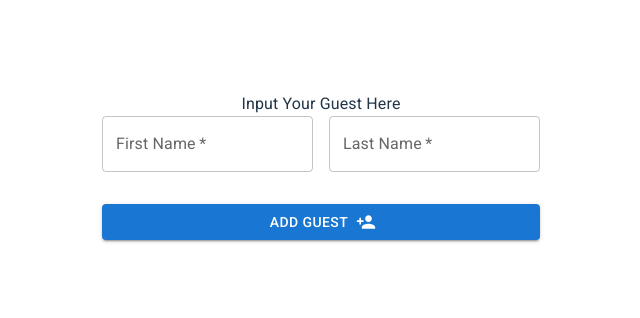
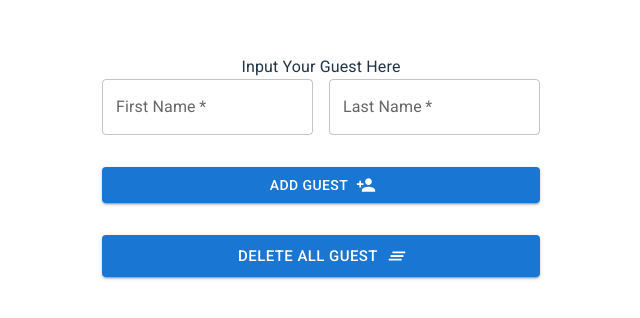
Before and after one commit to almamunkhan09/react-guest-list, a React (Vite) app: page / in a window 1280 px wide. Shown: the part 234-552 px from the top of the page, without its empty margins (319-959 px from the left). Built offline with nearby package versions, Linux system fonts and the light colour scheme; no server answers.

Commit message:
Add Delete functionality

```diff
--- a/src/App.jsx
+++ b/src/App.jsx
@@ -3,10 +3,16 @@ import '@fontsource/roboto/300.css';
 import '@fontsource/roboto/400.css';
 import '@fontsource/roboto/500.css';
 import '@fontsource/roboto/700.css';
+import DealeAllGuest from './Components/DeleteAllGuest';
 import InputGuest from './InputGuest';
 
 function App() {
-  return <InputGuest />;
+  return (
+    <>
+      <InputGuest />
+      <DealeAllGuest />
+    </>
+  );
 }
 
 export default App;
--- /dev/null
+++ b/src/Components/DeleteAllGuest.jsx
@@ -0,0 +1,41 @@
+import ClearAllIcon from '@mui/icons-material/ClearAll';
+import { Button, Stack } from '@mui/material';
+import { useEffect, useState } from 'react';
+import { deleteAGuest, getAllGuest } from '../Controller/APIControl';
+
+export default function DealeAllGuest() {
+  const baseUrl = 'http://localhost:4000/guests/';
+  const [guestList, setGuestList] = useState([]);
+  const [anyDelete, setAnyDelete] = useState(false);
+
+  useEffect(() => {
+    getAllGuest(baseUrl)
+      .then((res) => setGuestList(res))
+      .catch((err) => err);
+  }, [anyDelete]);
+
+  const deleteAll = () => {
+    console.log(guestList);
+    if (!anyDelete && guestList.length) {
+      guestList.map(
+        async (singleGuest) => await deleteAGuest(baseUrl, singleGuest.id),
+      );
+      setAnyDelete(true);
+    }
+    setGuestList([]);
+    setAnyDelete(false);
+  };
+
+  return (
+    <Stack spacing={4} mt={4}>
+      <Button
+        onClick={deleteAll}
+        variant="contained"
+        size="large"
+        endIcon={<ClearAllIcon fontSize="large" />}
+      >
+        Delete All Guest
+      </Button>
+    </Stack>
+  );
+}
--- a/src/Components/MuiTextField.jsx
+++ b/src/Components/MuiTextField.jsx
@@ -22,6 +22,13 @@ export default function MuiTextField() {
       setGuest(defaultGuest);
     }
   };
+
+  const handleSubmit = async () => {
+    await createAGuest(baseUrl, guest);
+    setGuest(defaultGuest);
+  };
+
+  //
 
   return (
     <Stack spacing={4}>
@@ -59,7 +66,7 @@ export default function MuiTextField() {
       </Stack>
       <Button
         spacing={4}
-        onClick={() => {}}
+        onClick={handleSubmit}
         variant="contained"
         endIcon={<PersonAddIcon />}
       >
```
